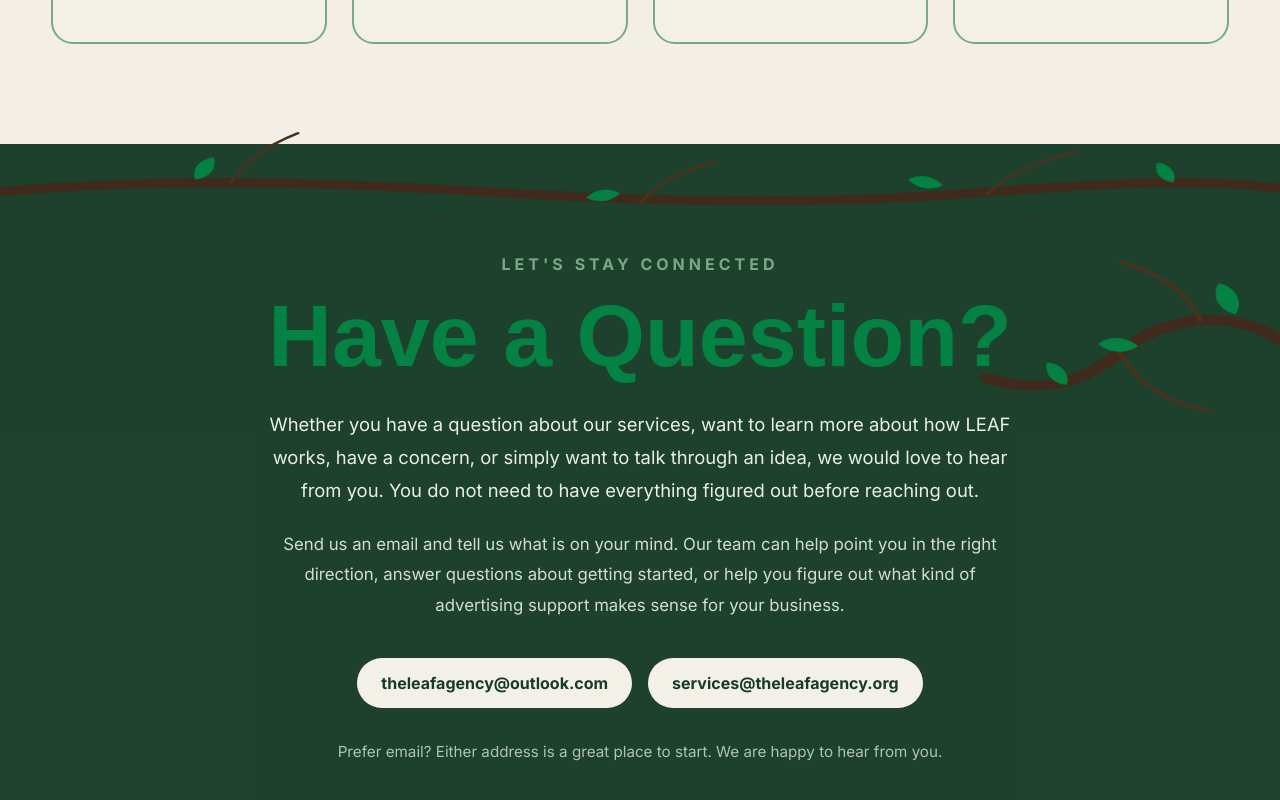
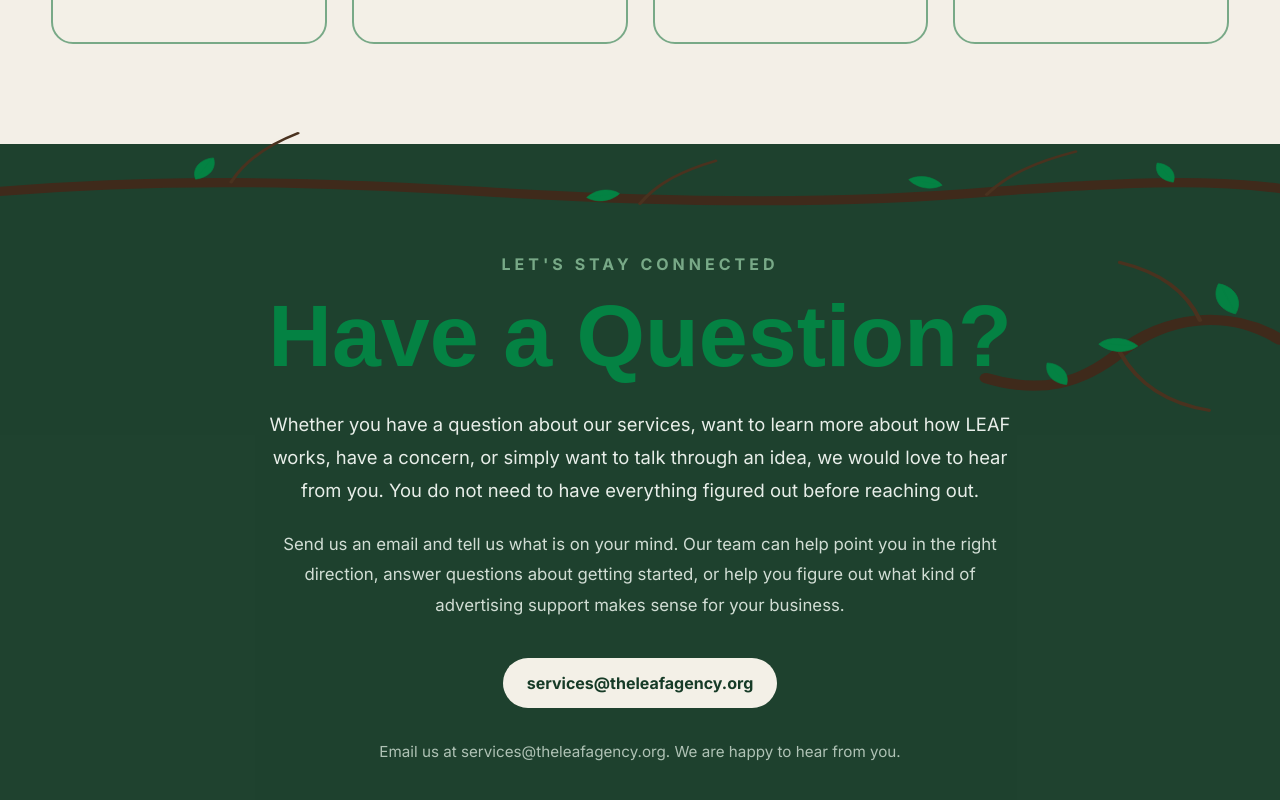
Before and after one commit to TheLeafAgency/The-LEAF-Agency, a Next.js app: page / in a window 1280 px wide. Shown: the part 2360-3160 px from the top of the page. Built offline with nearby package versions, Linux system fonts and the light colour scheme.

Commit message:
Use only services email in homepage contact section

```diff
--- a/components/ContactSection.tsx
+++ b/components/ContactSection.tsx
@@ -82,24 +82,6 @@ export default function ContactSection() {
           >
             <a
               className="contact-email-button"
-              href="mailto:theleafagency@outlook.com"
-              style={{
-                display: "inline-flex",
-                alignItems: "center",
-                justifyContent: "center",
-                padding: "15px 24px",
-                borderRadius: "999px",
-                background: "var(--leaf-white-dove)",
-                color: "var(--leaf-green-deep)",
-                fontWeight: 700,
-                transition: "transform 0.3s ease, background 0.3s ease",
-              }}
-            >
-              theleafagency@outlook.com
-            </a>
-
-            <a
-              className="contact-email-button"
               href="mailto:services@theleafagency.org"
               style={{
                 display: "inline-flex",
@@ -125,8 +107,7 @@ export default function ContactSection() {
               lineHeight: 1.6,
             }}
           >
-            Prefer email? Either address is a great place to start. We are
-            happy to hear from you.
+Email us at services@theleafagency.org. We are happy to hear from you.
           </p>
         </div>
       </section>
```
